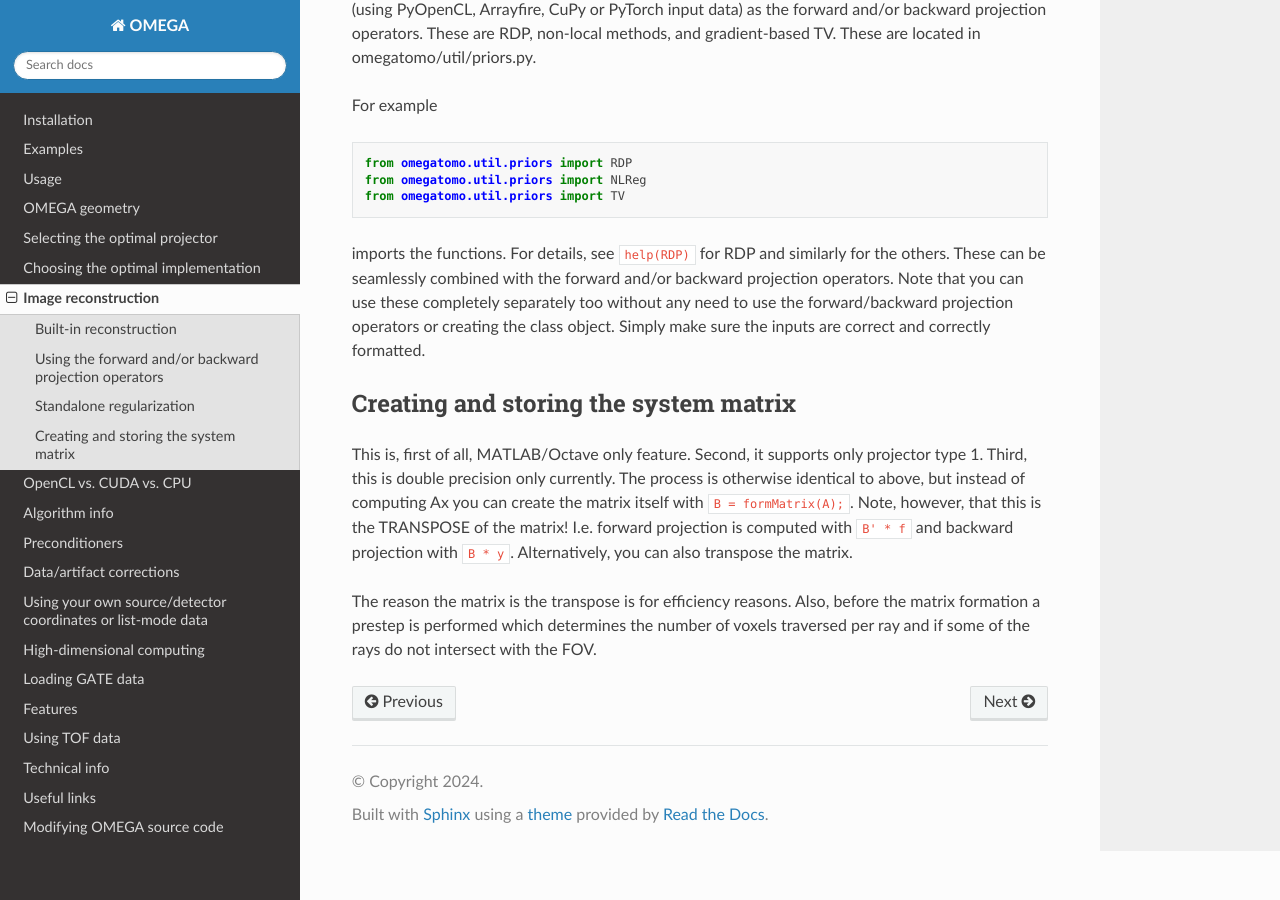
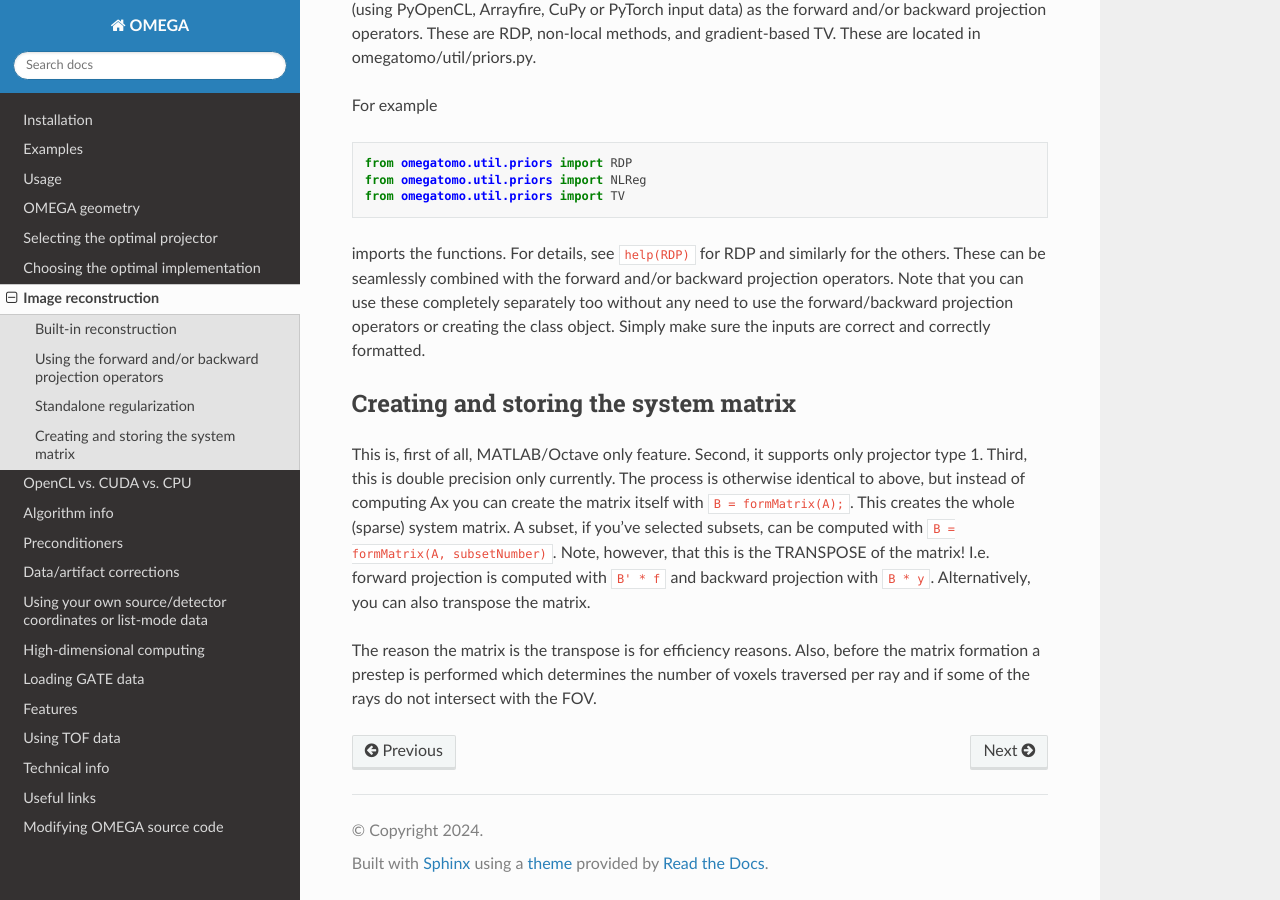
Before and after one commit to villekf/OMEGA-doc, a Sphinx documentation site: the page built from docs/source/reconstruction.rst, in a window 1280 px wide and 900 px high, scrolled down 2073 px. Built offline with Sphinx 7.4.7 and the Read the Docs theme 3.1.0, drawn with Linux system fonts in a browser that asks for light colours.

Commit message:
Update reconstruction.rst

```diff
--- a/docs/source/reconstruction.rst
+++ b/docs/source/reconstruction.rst
@@ -62,6 +62,7 @@ Creating and storing the system matrix
 --------------------------------------
 
 This is, first of all, MATLAB/Octave only feature. Second, it supports only projector type 1. Third, this is double precision only currently. The process is otherwise identical to above, but instead of computing Ax you can create the matrix
-itself with ``B = formMatrix(A);``. Note, however, that this is the TRANSPOSE of the matrix! I.e. forward projection is computed with ``B' * f`` and backward projection with ``B * y``. Alternatively, you can also transpose the matrix.
+itself with ``B = formMatrix(A);``. This creates the whole (sparse) system matrix. A subset, if you've selected subsets, can be computed with ``B = formMatrix(A, subsetNumber)``. Note, however, that this is the TRANSPOSE of the matrix!
+I.e. forward projection is computed with ``B' * f`` and backward projection with ``B * y``. Alternatively, you can also transpose the matrix.
 
 The reason the matrix is the transpose is for efficiency reasons. Also, before the matrix formation a prestep is performed which determines the number of voxels traversed per ray and if some of the rays do not intersect with the FOV.
```
